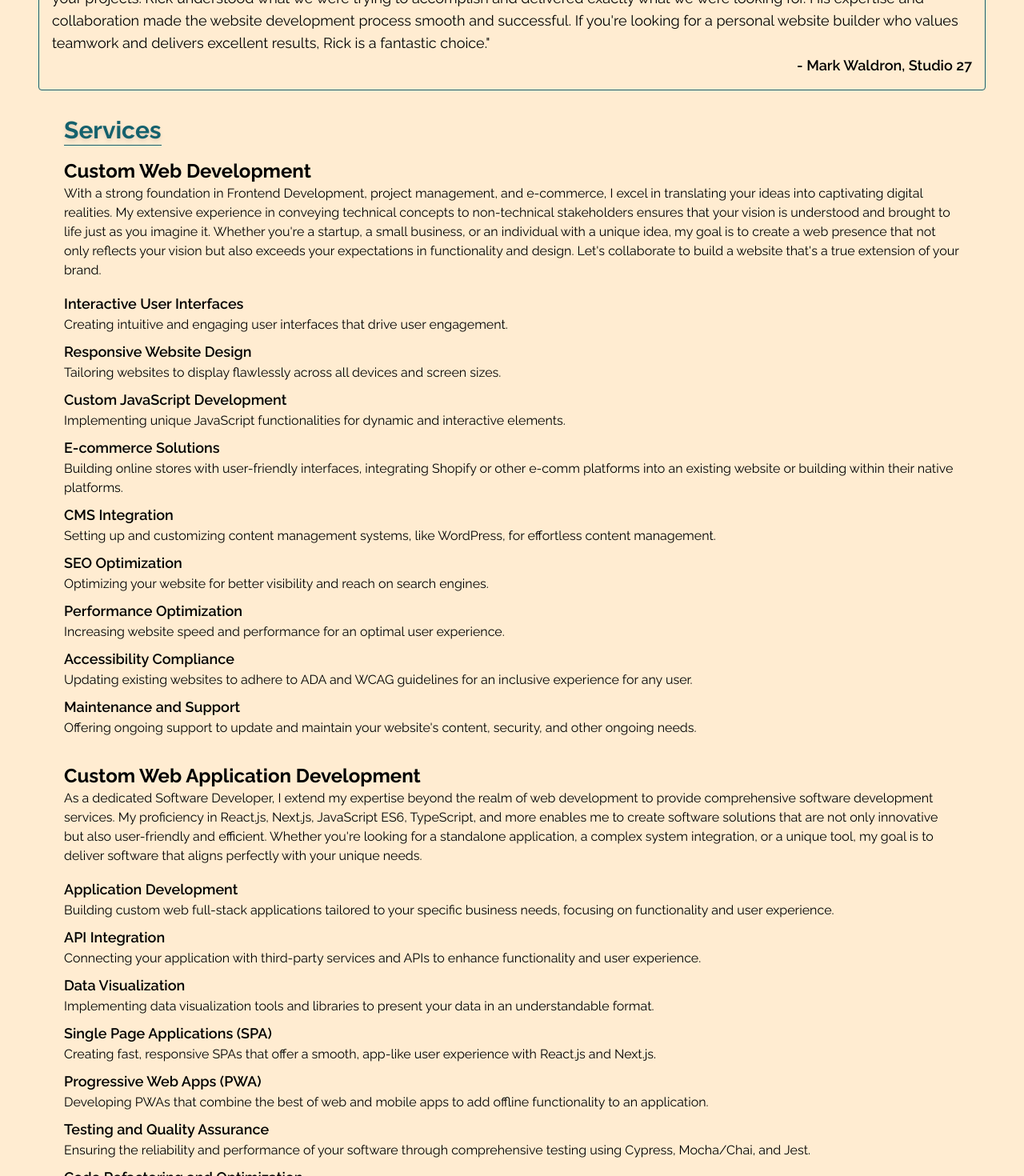
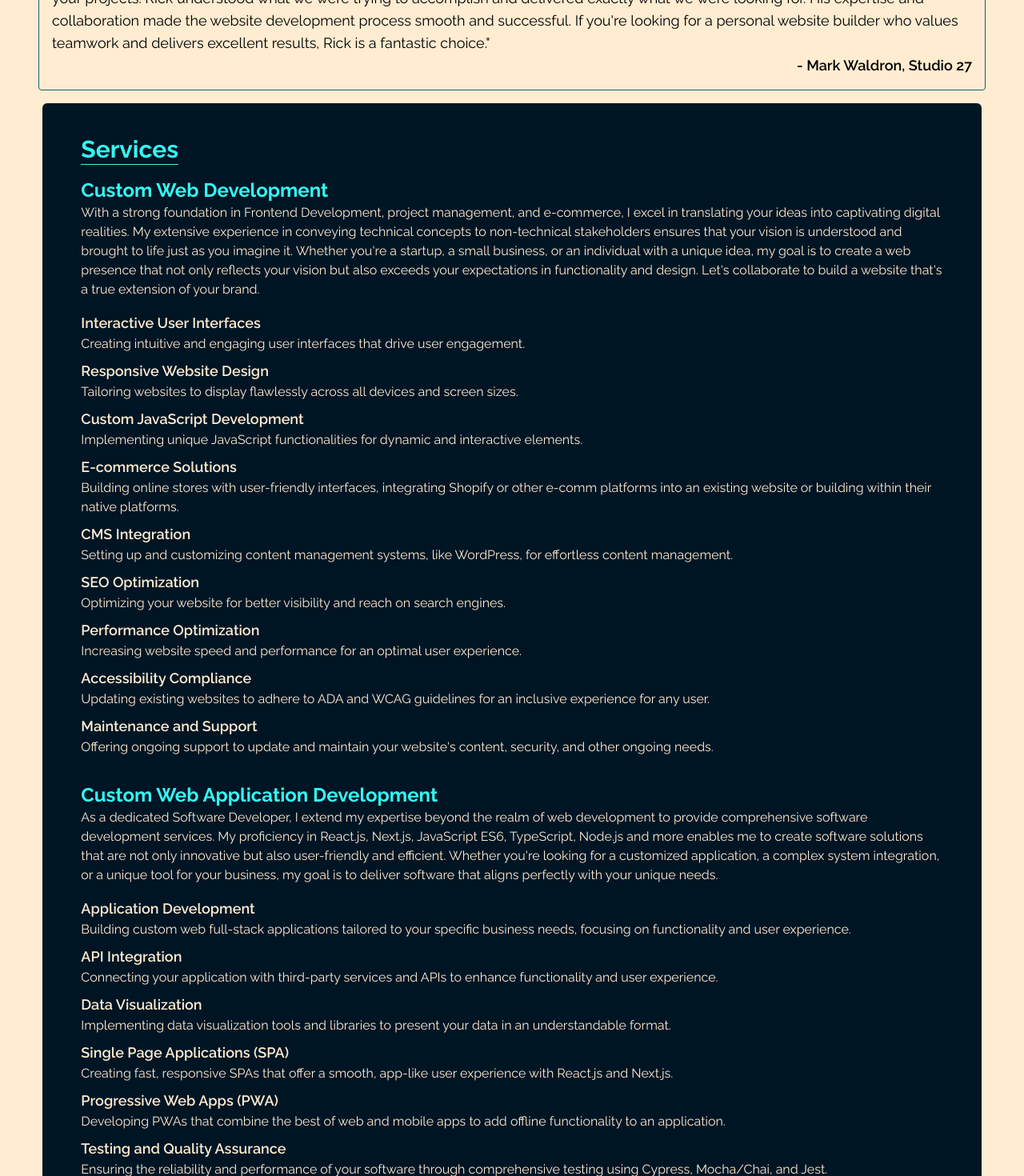
Before and after one commit to RickV85/rickvermeil.com_next, a Next.js app: page /freelance in a window 1280 px wide. Shown: the part 1140-2610 px from the top of the page at 80% size. Built offline with nearby package versions, Linux system fonts and the light colour scheme; a web font is replaced by a local one.

Commit message:
Restyle services, copy changes

```diff
--- a/src/app/freelance/page.tsx
+++ b/src/app/freelance/page.tsx
@@ -1,5 +1,3 @@
-"use client";
-
 import Footer from "../Components/Footer/Footer";
 import Nav from "../Components/Nav/Nav";
 import Image from "next/image";
@@ -55,7 +53,7 @@ export default function Freelance() {
           id="testimonialsSection"
           className="mx-6 flex h-fit flex-col mdlg:mx-12 xl:max-w-[1600px]"
         >
-          <div className=" w-max xl:w-[1500px]">
+          <div className=" w-max">
             <h3 className=" mt-4 w-fit text-xl font-bold text-teal drop-shadow-md sm:text-2xl mdlg:text-3xl">
               Client Testimonials
             </h3>
@@ -66,17 +64,17 @@ export default function Freelance() {
         {/* ****************** SERVICES SECTION ****************** */}
         <section
           id="servicesSection"
-          className="flex h-fit w-screen flex-col px-6 text-sm mdlg:px-12 mdlg:text-base lg:px-20 xl:max-w-[1600px]"
+          className="mb-6 flex h-fit w-screen flex-col rounded-md bg-darkBlue p-6 text-sm sm:w-11/12 mdlg:text-base lg:px-12 xl:max-w-[1600px]"
         >
           <div className=" w-max ">
-            <h3 className=" mt-4 text-xl font-bold text-teal drop-shadow-md sm:text-2xl mdlg:text-3xl">
+            <h3 className=" mt-4 text-xl font-bold text-aqua drop-shadow-md sm:text-2xl mdlg:text-3xl">
               Services
             </h3>
-            <hr className=" h-[1px] border-none bg-teal" />
+            <hr className=" h-[1px] border-none bg-aqua" />
           </div>
-          <div className="flex flex-col ">
+          <div className="flex flex-col text-beige ">
             <article id="webDevelopmentServices" className="">
-              <h4 className=" mt-4 text-lg font-bold mdlg:text-2xl">
+              <h4 className=" mt-4 text-lg font-bold text-aqua mdlg:text-2xl">
                 Custom Web Development
               </h4>
               <p>
@@ -156,10 +154,20 @@ export default function Freelance() {
               </ul>
             </article>
             <article id="softwareDevelopmentServices" className="">
-              <h4 className=" mt-4 text-lg font-bold mdlg:text-2xl">
+              <h4 className=" mt-4 text-lg font-bold text-aqua mdlg:text-2xl">
                 Custom Web Application Development
               </h4>
-              <p>{`As a dedicated Software Developer, I extend my expertise beyond the realm of web development to provide comprehensive software development services. My proficiency in React.js, Next.js, JavaScript ES6, TypeScript, and more enables me to create software solutions that are not only innovative but also user-friendly and efficient. Whether you're looking for a standalone application, a complex system integration, or a unique tool, my goal is to deliver software that aligns perfectly with your unique needs.`}</p>
+              <p>
+                As a dedicated Software Developer, I extend my expertise beyond
+                the realm of web development to provide comprehensive software
+                development services. My proficiency in React.js, Next.js,
+                JavaScript ES6, TypeScript, Node.js and more enables me to
+                create software solutions that are not only innovative but also
+                user-friendly and efficient. Whether you&apos;re looking for a
+                customized application, a complex system integration, or a
+                unique tool for your business, my goal is to deliver software
+                that aligns perfectly with your unique needs.
+              </p>
               <ul className="my-4 ">
                 <li className="my-2 ">
                   <h5 className="text-lg font-semibold">
```
